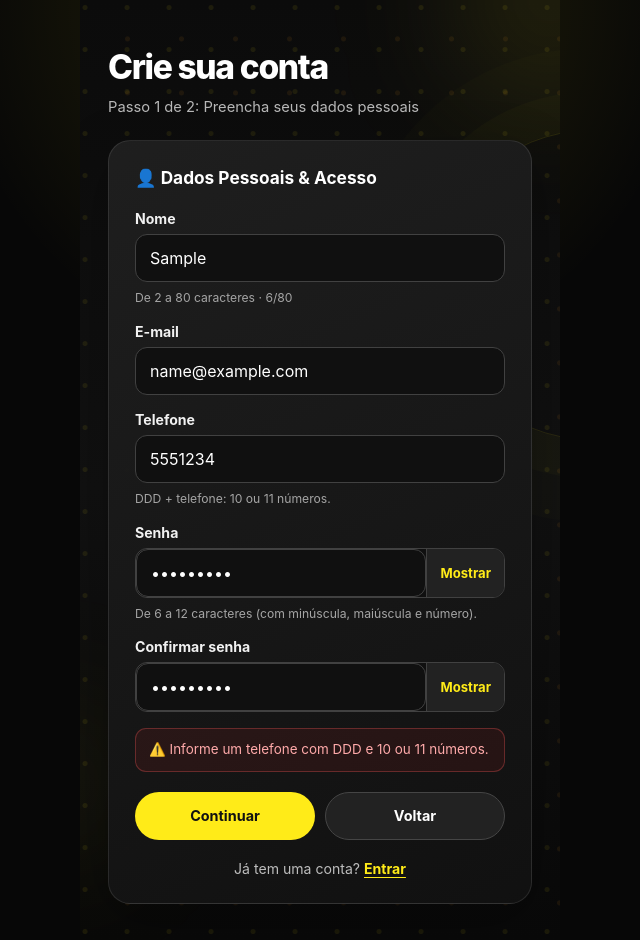
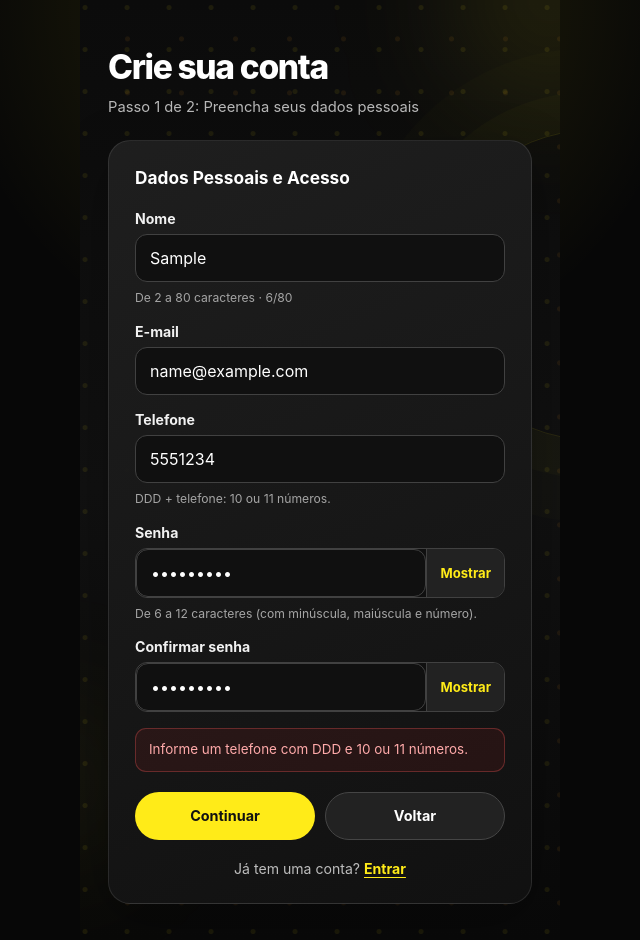
Before and after one commit to Dev-Douglas1/PratoPronto, a React (Vite) app: page /cadastro in a window 1280 px wide. Both pictures are taken after typing "Sample", "name@example.com", "5551234", "Sample123", "Sample123" into the empty fields and a click on the button "Continuar". Shown: the whole page, without its empty margins (320-960 px from the left). Built offline with nearby package versions, Linux system fonts and the light colour scheme; no server answers.

Commit message:
Remove emojis da tela de cadastro

```diff
--- a/src/pages/Cadastro.jsx
+++ b/src/pages/Cadastro.jsx
@@ -208,7 +208,7 @@ export default function Cadastro() {
       {etapa === 1 && (
         <form onSubmit={avancarParaEtapa2} noValidate>
           <div className="form-card">
-            <h3 className="form-section-title">👤 Dados Pessoais & Acesso</h3>
+            <h3 className="form-section-title">Dados Pessoais e Acesso</h3>
 
             <div className="input-group">
               <label htmlFor="nome">Nome</label>
@@ -292,7 +292,7 @@ export default function Cadastro() {
 
             {erro && (
               <p className="form-error dark-error" role="alert">
-                ⚠️ {erro}
+                {erro}
               </p>
             )}
 
@@ -323,12 +323,12 @@ export default function Cadastro() {
       {etapa === 2 && (
         <form onSubmit={handleSubmit} noValidate>
           <div className="form-card">
-            <h3 className="form-section-title">📍 Endereço de Entrega</h3>
+            <h3 className="form-section-title">Endereço de Entrega</h3>
 
             <AddressFields data={dados} onChange={alterar} />
 
             {buscandoCep && (
-              <small className="field-help warning-text">🔍 Buscando endereço pelo CEP...</small>
+              <small className="field-help warning-text">Buscando endereço pelo CEP...</small>
             )}
 
             <div className="input-group">
```
